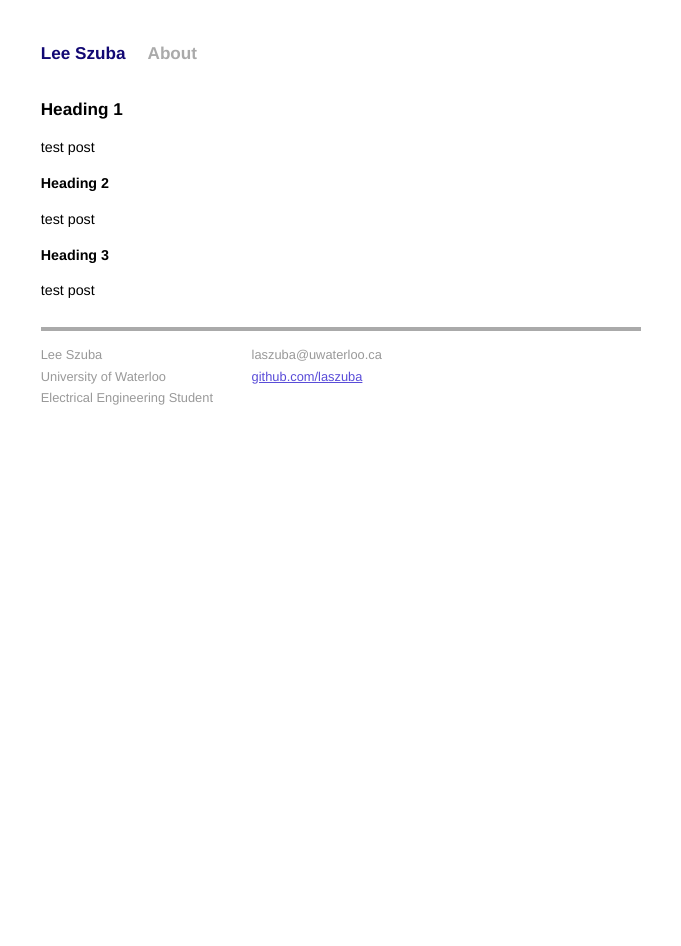
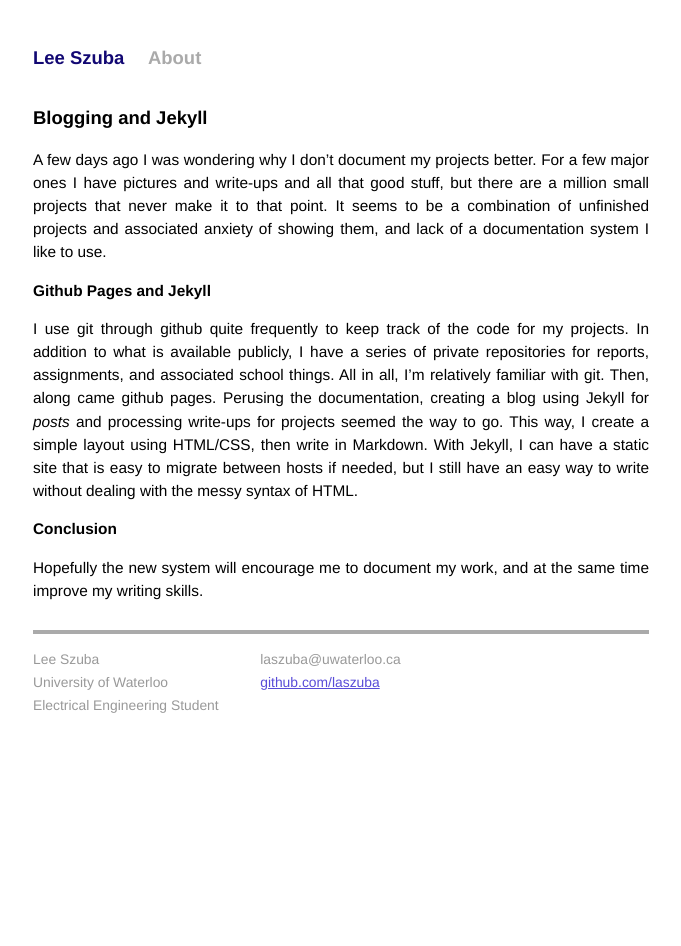
Before and after one commit to laszuba/laszuba.github.io, a Jekyll site: the page built from _posts/2014-04-28-test_post.md, in a window 1280 px wide. Shown: the whole page, without its empty margins (299-980 px from the left). Built offline with Jekyll 4.4.1, drawn with Linux system fonts in a browser that asks for light colours.

Commit message:
Finish first blog post, work on writeups

```diff
--- a/_posts/2014-04-28-test_post.md
+++ b/_posts/2014-04-28-test_post.md
@@ -1,13 +1,16 @@
 ---
 layout: post
-title: Test Post
+title: Blogging and Jekyll
 ---
 
-# Heading 1
-test post
+# {{ page.title }}
 
-## Heading 2
-test post
+A few days ago I was wondering why I don't document my projects better. For a few major ones I have pictures and write-ups and all that good stuff, but there are a million small projects that never make it to that point. It seems to be a combination of unfinished projects and associated anxiety of showing them, and lack of a documentation system I like to use.
 
-### Heading 3
-test post
+## Github Pages and Jekyll
+
+I use git through github quite frequently to keep track of the code for my projects. In addition to what is available publicly, I have a series of private repositories for reports, assignments, and associated school things. All in all, I'm relatively familiar with git. Then, along came github pages. Perusing the documentation, creating a blog using Jekyll for *posts* and processing write-ups for projects seemed the way to go. This way, I create a simple layout using HTML/CSS, then write in Markdown. With Jekyll, I can have a static site that is easy to migrate between hosts if needed, but I still have an easy way to write without dealing with the messy syntax of HTML.
+
+## Conclusion
+
+Hopefully the new system will encourage me to document my work, and at the same time improve my writing skills.
--- a/stylesheets/default.css
+++ b/stylesheets/default.css
@@ -1,5 +1,7 @@
 /******************************************************/
 /* Some CSS borrowed from Tom Preston-Werner
+/* http://github.com/mojombo/jekyll
+/*
 /* Everything else by Lee Szuba
 /******************************************************/
 
@@ -27,7 +29,7 @@ html, body {
 
 body {
   background-color: white;
-  font: 13px helvetica, arial, clean, sans-serif;
+  font: 14px helvetica, arial, sans-serif;
   *font-size: small;
   text-align: center;
 }
@@ -92,7 +94,7 @@ ul.posts {
 .site {
   font-size: 110%;
   text-align: justify;
-  width: 42em;
+  width: 40em;
   margin: 3em auto 2em auto;
   line-height: 1.5em;
 }
@@ -170,6 +172,12 @@ ul.posts {
     padding: 0 .5em;
   }
 
+  #post img {
+    display: block;
+    margin-left: auto;
+    margin-right: auto;
+  }
+
   #post ul,
   #post ol {
     margin-left: 1.5em;
```
Also changed, not shown: projects/software_radio.md (+10 -8 lines), projects/spacejunk.md (+1 -1 lines), 12 other files.
